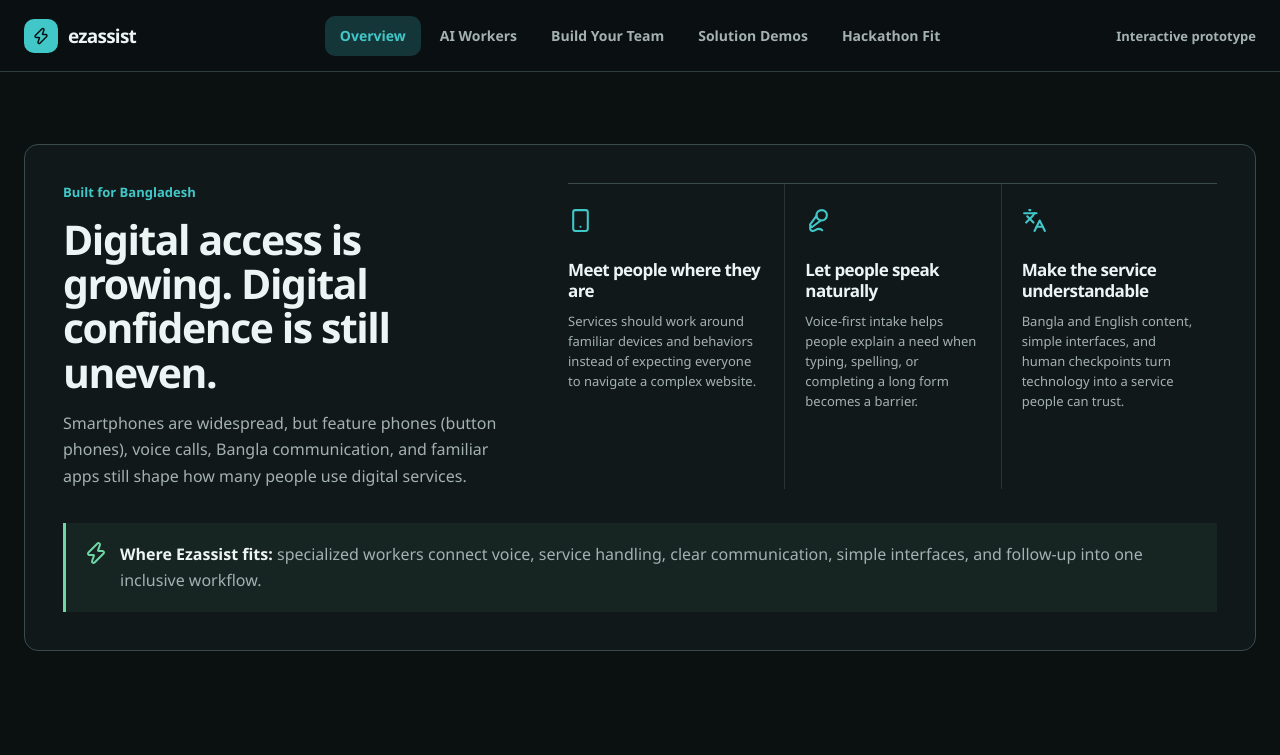
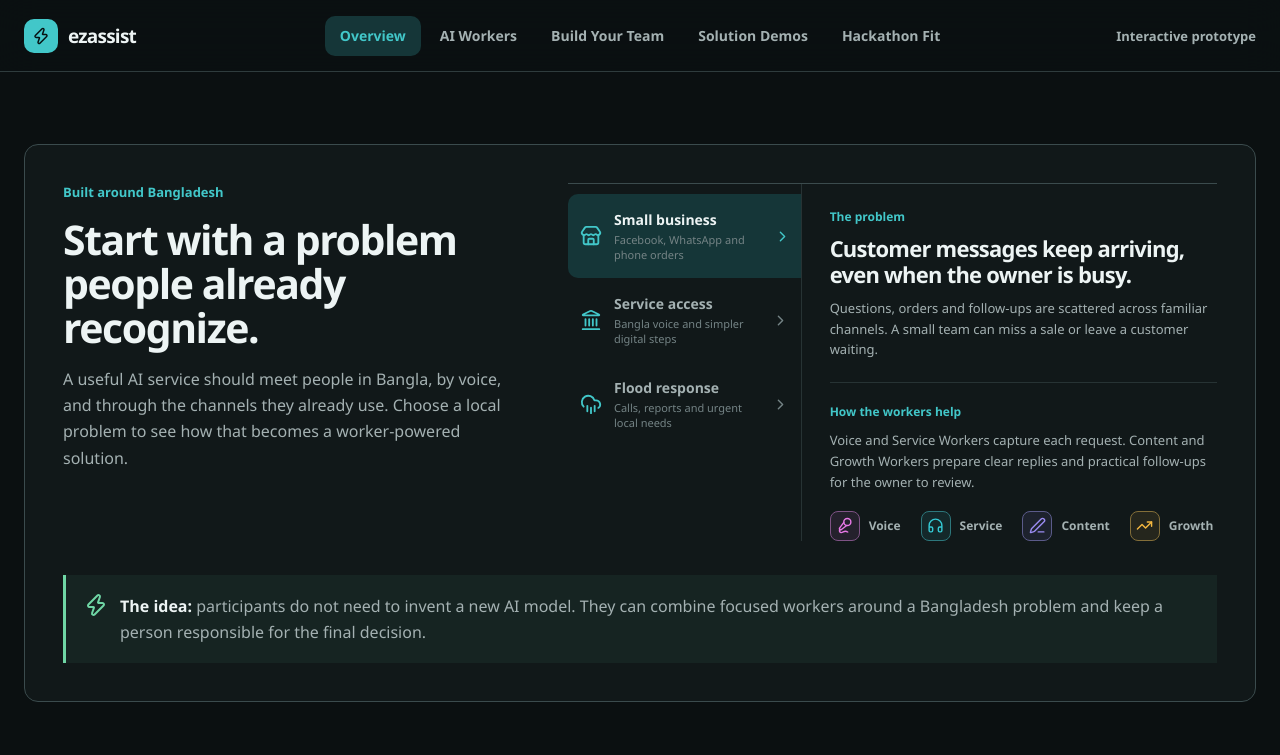
Before and after one commit to RaiZen094/LCT-Hackathon-AIUB-AI-Fest-MVP, a React (Vite) app: page / in a window 1280 px wide. Shown: the top 755 px of the page. Built offline with nearby package versions, Linux system fonts and the light colour scheme.

Commit message:
Add interactive Bangladesh problem explorer

```diff
--- a/src/ProductApp.tsx
+++ b/src/ProductApp.tsx
@@ -1,8 +1,8 @@
 import { useState } from 'react'
 import {
   ArrowRight, Bot, Check, ChevronRight, CircleHelp, CloudRain, Headphones,
-  Home, Languages, LayoutTemplate, Leaf, Megaphone, Menu, Mic2, PenLine,
-  Rocket, ShieldCheck, Smartphone, Target, TrendingUp, UserCheck, Users,
+  Home, Landmark, LayoutTemplate, Leaf, Megaphone, Menu, Mic2, PenLine,
+  Rocket, ShieldCheck, Store, Target, TrendingUp, UserCheck, Users,
   X, Zap,
 } from 'lucide-react'
 import { GuidedDemo } from './OperationalDemos'
@@ -28,6 +28,48 @@ const workerIcons: Record<WorkerId, typeof Bot> = {
   campaign: Megaphone,
   landing: LayoutTemplate,
 }
+
+const bangladeshProblems: {
+  id: string
+  label: string
+  context: string
+  title: string
+  problem: string
+  response: string
+  icon: typeof Bot
+  workers: WorkerId[]
+}[] = [
+  {
+    id: 'sme',
+    label: 'Small business',
+    context: 'Facebook, WhatsApp and phone orders',
+    title: 'Customer messages keep arriving, even when the owner is busy.',
+    problem: 'Questions, orders and follow-ups are scattered across familiar channels. A small team can miss a sale or leave a customer waiting.',
+    response: 'Voice and Service Workers capture each request. Content and Growth Workers prepare clear replies and practical follow-ups for the owner to review.',
+    icon: Store,
+    workers: ['voice', 'service', 'content', 'growth'],
+  },
+  {
+    id: 'service-access',
+    label: 'Service access',
+    context: 'Bangla voice and simpler digital steps',
+    title: 'A useful service can still feel unreachable behind a long form.',
+    problem: 'Typing, English-heavy interfaces and unfamiliar websites can stop people before they explain what they need, especially on a basic phone or shared device.',
+    response: 'Voice Worker listens in a familiar format. Service Worker structures the request, while Landing Worker presents the next step in a simple mobile flow.',
+    icon: Landmark,
+    workers: ['voice', 'service', 'landing'],
+  },
+  {
+    id: 'flood',
+    label: 'Flood response',
+    context: 'Calls, reports and urgent local needs',
+    title: 'Urgent reports arrive quickly, but not in one organized format.',
+    problem: 'During a flood, people may report water levels, shelter needs and blocked roads by voice or message. Important details can become difficult to compare.',
+    response: 'Voice Worker captures the report, Service Worker sorts it, and Content Worker prepares clear updates. A responsible person checks every action.',
+    icon: CloudRain,
+    workers: ['voice', 'service', 'content'],
+  },
+]
 
 function WorkerMark({ id, label = true }: { id: WorkerId; label?: boolean }) {
   const worker = getWorker(id)
@@ -69,20 +111,58 @@ function AppHeader({ view, go }: { view: View; go: (view: View) => void }) {
 }
 
 function Overview({ go }: { go: (view: View) => void }) {
+  const [activeProblemId, setActiveProblemId] = useState(bangladeshProblems[0].id)
+  const activeProblem = bangladeshProblems.find(problem => problem.id === activeProblemId) ?? bangladeshProblems[0]
+
   return (
     <div className="page overview-page">
       <section className="bangladesh-context" aria-labelledby="bangladesh-context-title">
         <div className="bangladesh-context-heading">
-          <span>Built for Bangladesh</span>
-          <h2 id="bangladesh-context-title">Digital access is growing. Digital confidence is still uneven.</h2>
-          <p>Smartphones are widespread, but feature phones (button phones), voice calls, Bangla communication, and familiar apps still shape how many people use digital services.</p>
+          <span>Built around Bangladesh</span>
+          <h2 id="bangladesh-context-title">Start with a problem people already recognize.</h2>
+          <p>A useful AI service should meet people in Bangla, by voice, and through the channels they already use. Choose a local problem to see how that becomes a worker-powered solution.</p>
         </div>
-        <div className="bangladesh-context-points">
-          <article><Smartphone aria-hidden="true" /><div><h3>Meet people where they are</h3><p>Services should work around familiar devices and behaviors instead of expecting everyone to navigate a complex website.</p></div></article>
-          <article><Mic2 aria-hidden="true" /><div><h3>Let people speak naturally</h3><p>Voice-first intake helps people explain a need when typing, spelling, or completing a long form becomes a barrier.</p></div></article>
-          <article><Languages aria-hidden="true" /><div><h3>Make the service understandable</h3><p>Bangla and English content, simple interfaces, and human checkpoints turn technology into a service people can trust.</p></div></article>
+        <div className="bangladesh-problem-explorer">
+          <div className="bangladesh-problem-tabs" role="group" aria-label="Bangladesh problem examples">
+            {bangladeshProblems.map(problem => {
+              const Icon = problem.icon
+              const isActive = problem.id === activeProblem.id
+              return (
+                <button
+                  key={problem.id}
+                  type="button"
+                  aria-pressed={isActive}
+                  aria-controls="bangladesh-problem-panel"
+                  className={isActive ? 'active' : ''}
+                  onClick={() => setActiveProblemId(problem.id)}
+                >
+                  <Icon aria-hidden="true" />
+                  <span><b>{problem.label}</b><small>{problem.context}</small></span>
+                  <ChevronRight aria-hidden="true" />
+                </button>
+              )
+            })}
+          </div>
+          <article
+            className="bangladesh-problem-detail"
+            id="bangladesh-problem-panel"
+            aria-live="polite"
+          >
+            <div>
+              <span>The problem</span>
+              <h3>{activeProblem.title}</h3>
+              <p>{activeProblem.problem}</p>
+            </div>
+            <div className="bangladesh-worker-response">
+              <span>How the workers help</span>
+              <p>{activeProblem.response}</p>
+              <div aria-label="Suggested AI workers">
+                {activeProblem.workers.map(workerId => <WorkerMark key={workerId} id={workerId} />)}
+              </div>
+            </div>
+          </article>
         </div>
-        <p className="bangladesh-context-result"><Zap aria-hidden="true" /><span><b>Where Ezassist fits:</b> specialized workers connect voice, service handling, clear communication, simple interfaces, and follow-up into one inclusive workflow.</span></p>
+        <p className="bangladesh-context-result"><Zap aria-hidden="true" /><span><b>The idea:</b> participants do not need to invent a new AI model. They can combine focused workers around a Bangladesh problem and keep a person responsible for the final decision.</span></p>
       </section>
 
       <section className="hero">
--- a/src/product-styles.css
+++ b/src/product-styles.css
@@ -150,12 +150,25 @@ p { line-height: 1.65; }
 .bangladesh-context-heading > span { display: block; margin-bottom: 16px; color: var(--accent); font-size: 13px; font-weight: 800; }
 .bangladesh-context-heading h2 { max-width: 520px; margin-bottom: 16px; font-size: clamp(30px, 3.2vw, 44px); line-height: 1.08; }
 .bangladesh-context-heading p { max-width: 560px; margin: 0; color: var(--muted); font-size: 16px; }
-.bangladesh-context-points { display: grid; grid-template-columns: repeat(3, 1fr); gap: 0; border-top: 1px solid var(--border-strong); }
-.bangladesh-context-points article { display: grid; grid-template-rows: auto auto; align-content: start; gap: 26px; padding: 24px 20px 10px 0; }
-.bangladesh-context-points article + article { padding-left: 20px; border-left: 1px solid var(--border); }
-.bangladesh-context-points article > svg { width: 25px; height: 25px; color: var(--accent); }
-.bangladesh-context-points h3 { margin-bottom: 9px; font-size: 17px; line-height: 1.25; }
-.bangladesh-context-points p { margin: 0; color: var(--muted); font-size: 13px; line-height: 1.55; }
+.bangladesh-problem-explorer { min-width: 0; display: grid; grid-template-columns: minmax(190px, .72fr) minmax(0, 1.28fr); border-top: 1px solid var(--border-strong); }
+.bangladesh-problem-tabs { display: flex; flex-direction: column; padding-top: 10px; border-right: 1px solid var(--border); }
+.bangladesh-problem-tabs button { width: 100%; min-height: 84px; display: grid; grid-template-columns: auto 1fr auto; align-items: center; gap: 12px; border: 0; border-radius: 10px 0 0 10px; padding: 14px 12px; color: var(--muted); text-align: left; background: transparent; }
+.bangladesh-problem-tabs button:hover { color: var(--text); background: var(--surface-strong); }
+.bangladesh-problem-tabs button.active { color: var(--text); background: var(--accent-dark); }
+.bangladesh-problem-tabs button > svg:first-child { width: 22px; height: 22px; color: var(--accent); }
+.bangladesh-problem-tabs button > svg:last-child { width: 17px; height: 17px; color: var(--quiet); }
+.bangladesh-problem-tabs button.active > svg:last-child { color: var(--accent); transform: translateX(2px); }
+.bangladesh-problem-tabs button span { min-width: 0; display: flex; flex-direction: column; gap: 4px; }
+.bangladesh-problem-tabs button b { font-size: 14px; }
+.bangladesh-problem-tabs button small { color: var(--quiet); font-size: 11px; line-height: 1.35; }
+.bangladesh-problem-detail { min-width: 0; padding: 24px 0 0 28px; }
+.bangladesh-problem-detail > div > span { display: block; margin-bottom: 10px; color: var(--accent); font-size: 12px; font-weight: 800; }
+.bangladesh-problem-detail h3 { margin-bottom: 10px; font-size: 22px; line-height: 1.2; }
+.bangladesh-problem-detail p { margin: 0; color: var(--muted); font-size: 13px; line-height: 1.6; }
+.bangladesh-worker-response { margin-top: 22px; padding-top: 20px; border-top: 1px solid var(--border); }
+.bangladesh-worker-response > div { display: flex; flex-wrap: wrap; gap: 14px 20px; margin-top: 18px; }
+.bangladesh-worker-response .worker-mark > span { width: 30px; height: 30px; border-radius: 8px; }
+.bangladesh-worker-response .worker-mark b { font-size: 12px; }
 .bangladesh-context-result { grid-column: 1 / 3; display: flex; align-items: flex-start; gap: 12px; margin: 0; padding: 18px; border-left: 3px solid var(--success); color: var(--muted); background: rgba(111, 214, 165, .06); }
 .bangladesh-context-result > svg { color: var(--success); flex: 0 0 auto; }
 .bangladesh-context-result b { color: var(--text); }
@@ -557,9 +570,10 @@ p { line-height: 1.65; }
   .hero-visual { min-height: 0; padding: 24px; }
   .orchestration-workers { grid-template-columns: 1fr; padding: 20px 0; }
   .bangladesh-context { gap: 28px; padding: 26px; }
-  .bangladesh-context-points { grid-template-columns: 1fr; }
-  .bangladesh-context-points article { grid-template-columns: auto 1fr; grid-template-rows: auto; gap: 14px; padding: 18px 0; }
-  .bangladesh-context-points article + article { padding-left: 0; border-top: 1px solid var(--border); border-left: 0; }
+  .bangladesh-problem-explorer { grid-template-columns: 1fr; }
+  .bangladesh-problem-tabs { flex-direction: row; gap: 8px; overflow-x: auto; padding: 10px 0 12px; border-right: 0; border-bottom: 1px solid var(--border); scroll-snap-type: x mandatory; scrollbar-width: thin; scrollbar-color: var(--border-strong) transparent; }
+  .bangladesh-problem-tabs button { min-height: 76px; flex: 0 0 min(74vw, 270px); border-radius: 10px; scroll-snap-align: start; }
+  .bangladesh-problem-detail { padding: 24px 0 0; }
   .simple-section { padding: 70px 0; }
   .four-moves, .project-pair, .demo-choices, .fit-grid { grid-template-columns: 1fr; }
   .recipe-options { display: flex; gap: 10px; overflow-x: auto; padding: 2px 2px 12px; scroll-snap-type: x mandatory; scrollbar-width: thin; scrollbar-color: var(--border-strong) transparent; overscroll-behavior-inline: contain; -webkit-overflow-scrolling: touch; }
```
